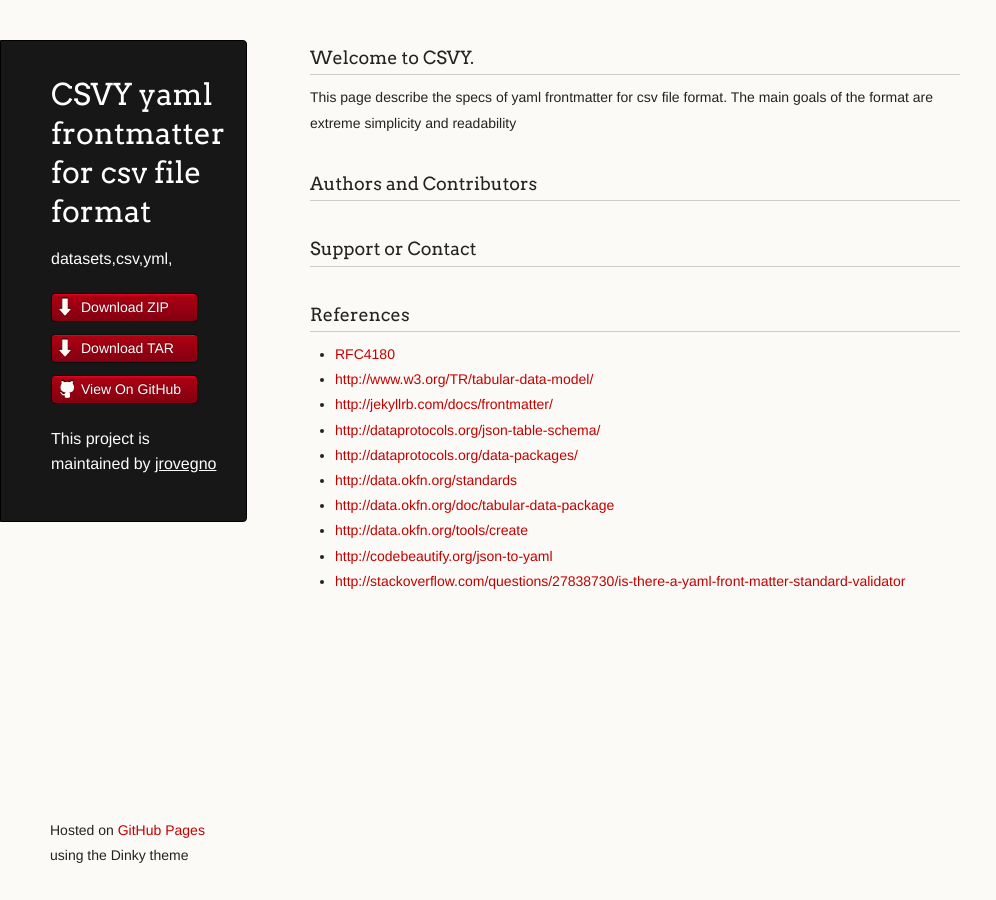
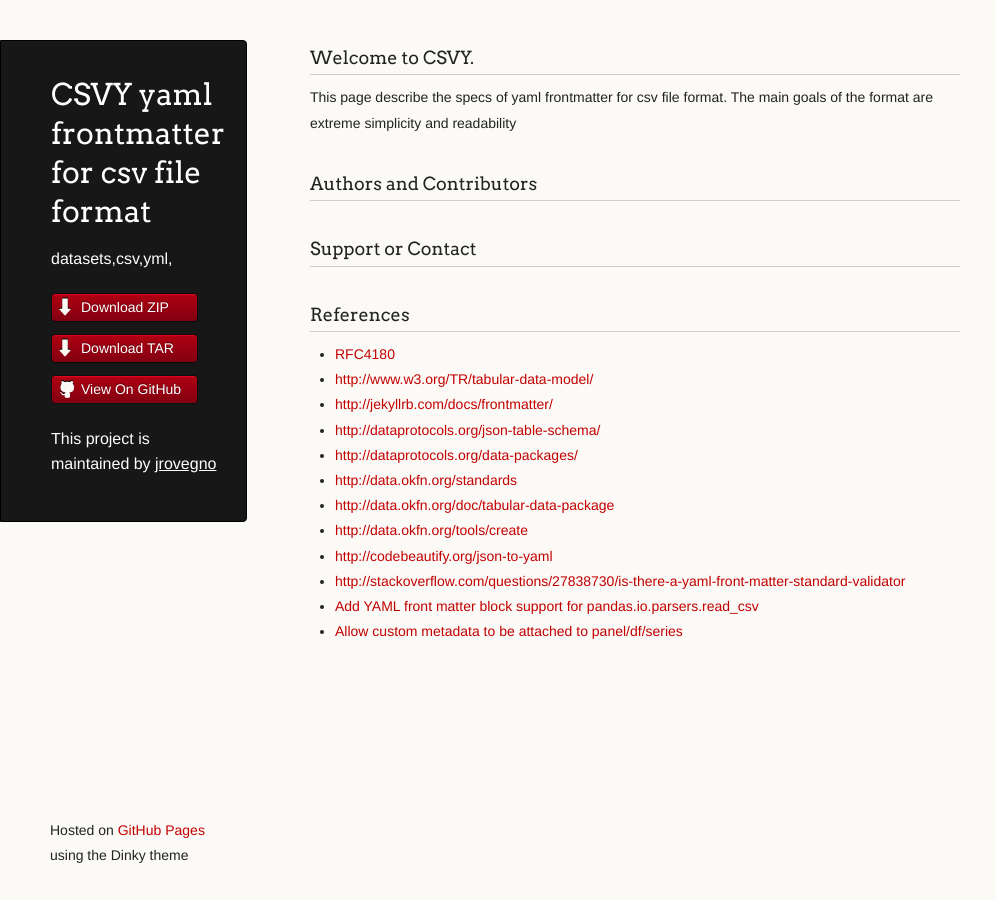
Before and after one commit to csvy/csvy.github.io, a Jekyll site: the page built from index.md, in a window 1280 px wide. Shown: the whole page, without its empty margins (0-996 px from the left). Built offline with Jekyll 4.4.1, drawn with Linux system fonts in a browser that asks for light colours; Markdown is read by kramdown in place of the engine named in the settings.

Commit message:
Added reference to pandas

```diff
--- a/index.md
+++ b/index.md
@@ -23,3 +23,5 @@
 - [http://data.okfn.org/tools/create](http://data.okfn.org/tools/create)
 - [http://codebeautify.org/json-to-yaml](http://codebeautify.org/json-to-yaml)
 - [http://stackoverflow.com/questions/27838730/is-there-a-yaml-front-matter-standard-validator](http://stackoverflow.com/questions/27838730/is-there-a-yaml-front-matter-standard-validator)
+- [Add YAML front matter block support for pandas.io.parsers.read_csv](https://github.com/pydata/pandas/issues/9613)
+- [Allow custom metadata to be attached to panel/df/series](https://github.com/pydata/pandas/issues/2485)
```
